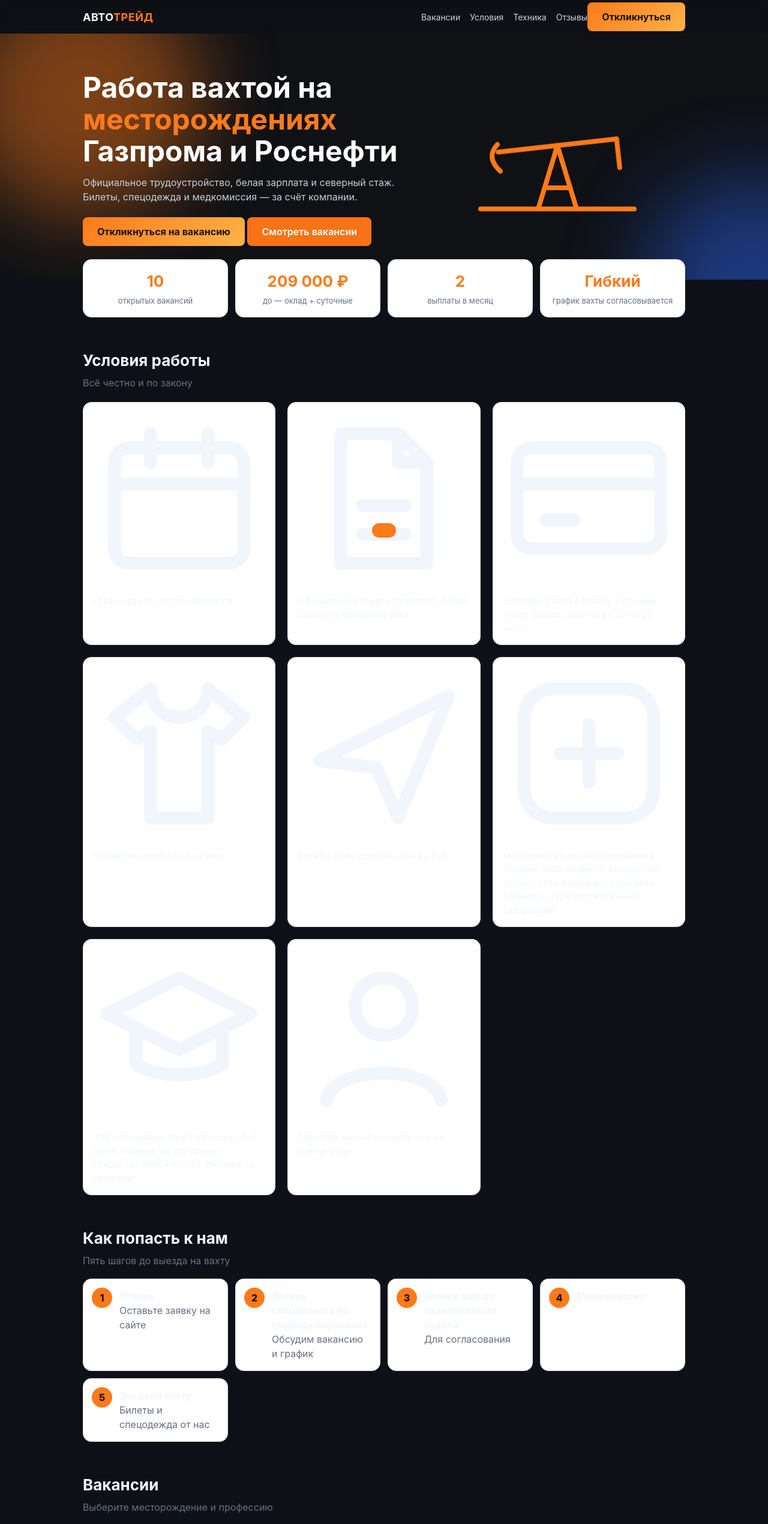
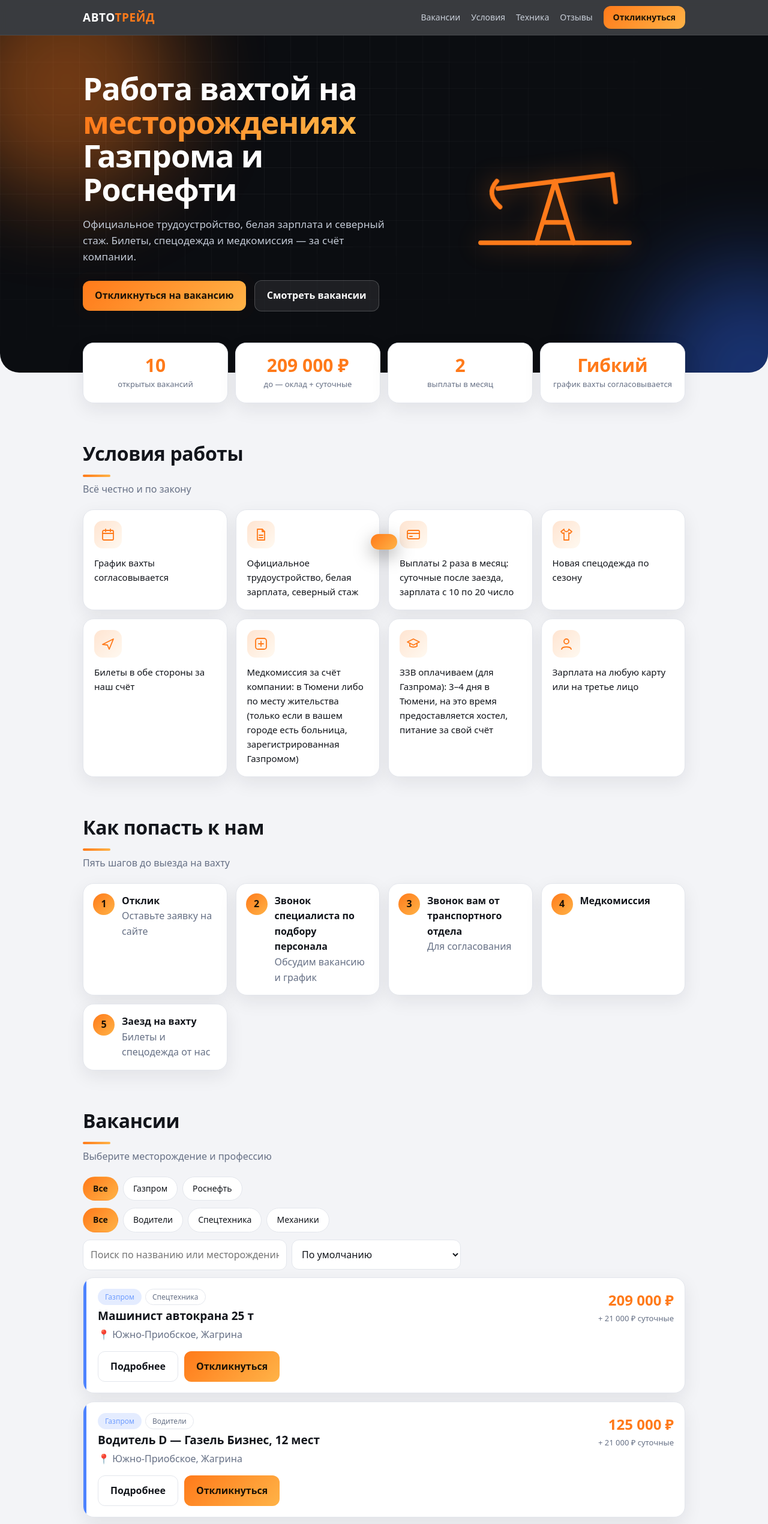
Before and after one commit to sosubb2-cpu/autotrade, a plain HTML site: page site/index.html in a window 1280 px wide. Shown: the top 2540 px of the page at 60% size. Drawn offline with Linux system fonts and the light colour scheme; no server answers.

Commit message:
Update style.css

```diff
--- a/site/style.css
+++ b/site/style.css
@@ -1,172 +1,75 @@
-:root{--bg:#f4f5f7;--card:#fff;--tx:#14171c;--mu:#667085;--bd:#e2e5ea;--ac:#ff7a1a;--ac2:#ffb347;box-sizing:border-box;padding-top:env(safe-area-inset-top,0px);padding-bottom:env(safe-area-inset-bottom,0px)}
-@media (prefers-color-scheme:dark){:root:not([data-theme="light"]){--bg:#0f1115;--card:#181b21;--tx:#eef0f4;--mu:#9aa3b2;--bd:#2a2f38;color-scheme:dark}}
-:root[data-theme="dark"]{--bg:#0f1115;--card:#181b21;--tx:#eef0f4;--mu:#9aa3b2;--bd:#2a2f38;color-scheme:dark}
-*{box-sizing:border-box}html{scroll-behavior:smooth}
-body{margin:0;background:var(--bg);color:var(--tx);font:16px/1.55 system-ui,-apple-system,"Segoe UI",Roboto,sans-serif}
+:root{--bg:#f3f4f7;--card:#fff;--tx:#12151b;--mu:#667085;--bd:#e3e6ec;--ac:#ff7a1a;--ac2:#ffb347;--r:18px;--sh:0 10px 30px rgba(20,24,40,.08);box-sizing:border-box;padding-top:env(safe-area-inset-top,0px);padding-bottom:env(safe-area-inset-bottom,0px)}
+@media (prefers-color-scheme:dark){:root:not([data-theme="light"]){--bg:#0d0f13;--card:#171a20;--tx:#eef0f4;--mu:#97a0b0;--bd:#262b34;--sh:0 10px 30px rgba(0,0,0,.35);color-scheme:dark}}
+:root[data-theme="dark"]{--bg:#0d0f13;--card:#171a20;--tx:#eef0f4;--mu:#97a0b0;--bd:#262b34;--sh:0 10px 30px rgba(0,0,0,.35);color-scheme:dark}
+*{box-sizing:border-box}html{scroll-behavior:smooth}html,body{max-width:100%;overflow-x:clip}
+body{margin:0;background:var(--bg);color:var(--tx);font:16px/1.6 system-ui,-apple-system,"Segoe UI",Roboto,sans-serif;-webkit-font-smoothing:antialiased}
 .w{max-width:1040px;margin:0 auto;padding:0 18px}
-#pr{position:fixed;left:0;top:0;height:3px;background:linear-gradient(90deg,var(--ac),var(--ac2));width:0;z-index:50}
-nav{position:sticky;top:0;z-index:40;background:rgba(15,17,21,.82);backdrop-filter:blur(10px);color:#fff;padding-top:env(safe-area-inset-top,0px)}
-nav .w{display:flex;justify-content:space-between;align-items:center;height:56px}
-nav b{font-size:18px;letter-spacing:.5px}nav b i{color:var(--ac);font-style:normal}
-nav a{color:#cfd4dc;text-decoration:none;margin-left:16px;font-size:14px}nav a:hover{color:var(--ac)}
-.hero{position:relative;overflow:hidden;background:#0f1115;color:#fff;padding:64px 0 56px}
-.blob{position:absolute;border-radius:50%;filter:blur(60px);opacity:.45;animation:fl 12s ease-in-out infinite alternate}
-.b1{width:360px;height:360px;background:#ff7a1a;left:-80px;top:-100px}.b2{width:300px;height:300px;background:#2f6bff;right:-60px;bottom:-120px;animation-delay:-5s}
-@keyframes fl{to{transform:translate(60px,40px) scale(1.2)}}
-.hero .w{position:relative;display:grid;grid-template-columns:1.3fr 1fr;gap:24px;align-items:center}
-.hero h1{font-size:clamp(28px,5vw,48px);line-height:1.1;margin:0 0 14px}.hero h1 span{color:var(--ac)}
-.hero p{color:#c9cfd9;max-width:520px;margin:0 0 22px}
-.pump{width:100%;max-width:320px;justify-self:center}.pump *{stroke:var(--ac);fill:none;stroke-width:5;stroke-linecap:round;stroke-linejoin:round}
+#pr{position:fixed;left:0;top:0;height:3px;background:linear-gradient(90deg,var(--ac),var(--ac2));width:0;z-index:60}
+nav{position:sticky;top:0;z-index:50;background:rgba(11,13,17,.8);-webkit-backdrop-filter:blur(14px);backdrop-filter:blur(14px);border-bottom:1px solid rgba(255,255,255,.07);color:#fff;padding-top:env(safe-area-inset-top,0px)}
+nav .w{display:flex;justify-content:space-between;align-items:center;height:58px}
+nav b{font-size:19px;letter-spacing:.6px}nav b i{color:var(--ac);font-style:normal}
+nav a{color:#c9cfd9;text-decoration:none;margin-left:18px;font-size:14px;transition:.2s}nav a:hover{color:var(--ac)}
+nav .btn{margin-left:18px}
+.hero{position:relative;overflow:hidden;isolation:isolate;background:#0b0d11;color:#fff;padding:60px 0 92px;border-radius:0 0 32px 32px}
+.hero:before{content:"";position:absolute;inset:0;z-index:-1;background-image:linear-gradient(rgba(255,255,255,.055) 1px,transparent 1px),linear-gradient(90deg,rgba(255,255,255,.055) 1px,transparent 1px);background-size:44px 44px;-webkit-mask-image:radial-gradient(ellipse at 25% 30%,#000,transparent 72%);mask-image:radial-gradient(ellipse at 25% 30%,#000,transparent 72%)}
+.blob{position:absolute;border-radius:50%;filter:blur(70px);opacity:.42;animation:fl 12s ease-in-out infinite alternate;z-index:-1}
+.b1{width:340px;height:340px;background:#ff7a1a;left:-90px;top:-110px}.b2{width:300px;height:300px;background:#2f6bff;right:-70px;bottom:-110px;animation-delay:-5s}
+@keyframes fl{to{transform:translate(50px,36px) scale(1.18)}}
+.hero .w{position:relative;display:grid;grid-template-columns:1.25fr 1fr;gap:28px;align-items:center}
+.hero h1{font-size:clamp(30px,7vw,52px);line-height:1.08;letter-spacing:-.02em;font-weight:800;margin:0 0 16px}
+.hero h1 span{background:linear-gradient(90deg,var(--ac),var(--ac2));-webkit-background-clip:text;background-clip:text;color:transparent}
+.hero p{color:#c3cad6;max-width:520px;margin:0 0 26px;font-size:17px}
+.hero a{text-decoration:none;display:inline-block}.hero .btn{margin:0 10px 10px 0}
+.hero .btn:not(.p){background:rgba(255,255,255,.08);color:#fff;border-color:rgba(255,255,255,.2)}
+.hero .btn.p{animation:pulse 2.6s infinite}@keyframes pulse{0%{box-shadow:0 0 0 0 rgba(255,122,26,.5)}70%{box-shadow:0 0 0 16px rgba(255,122,26,0)}100%{box-shadow:0 0 0 0 rgba(255,122,26,0)}}
+.pump{width:100%;max-width:310px;justify-self:center;filter:drop-shadow(0 0 20px rgba(255,122,26,.45))}.pump *{stroke:var(--ac);fill:none;stroke-width:5;stroke-linecap:round;stroke-linejoin:round}
 .beam{transform-origin:100px 46px;animation:rock 3s ease-in-out infinite alternate}@keyframes rock{from{transform:rotate(-9deg)}to{transform:rotate(9deg)}}
-.btn{font:inherit;cursor:pointer;border-radius:10px;border:1px solid var(--bd);background:var(--card);color:var(--tx);padding:10px 18px;transition:.2s}
-.btn.p{background:linear-gradient(135deg,var(--ac),var(--ac2));color:#1a1206;border:0;font-weight:700}.btn.p:hover{transform:translateY(-2px);box-shadow:0 8px 22px rgba(255,122,26,.4)}
-.stats{display:grid;grid-template-columns:repeat(auto-fit,minmax(150px,1fr));gap:12px;margin-top:-34px;position:relative}
-.st{background:var(--card);border:1px solid var(--bd);border-radius:14px;padding:16px;text-align:center}.st b{display:block;font-size:26px;color:var(--ac)}.st span{font-size:13px;color:var(--mu)}
-h2{font-size:26px;margin:52px 0 6px}.sub{color:var(--mu);margin:0 0 18px}
-.grid{display:grid;grid-template-columns:repeat(auto-fit,minmax(230px,1fr));gap:12px}
-.cond{background:var(--card);border:1px solid var(--bd);border-radius:14px;padding:16px;transition:.25s}.cond:hover{transform:translateY(-4px);border-color:var(--ac)}.cond i{font-size:26px;font-style:normal}.cond p{margin:6px 0 0;font-size:15px}
-.steps{display:grid;grid-template-columns:repeat(auto-fit,minmax(200px,1fr));gap:12px;counter-reset:s}.step{background:var(--card);border:1px solid var(--bd);border-radius:14px;padding:16px 16px 16px 60px;position:relative}
-.step:before{counter-increment:s;content:counter(s);position:absolute;left:14px;top:14px;width:34px;height:34px;border-radius:50%;background:var(--ac);color:#1a1206;font-weight:800;display:grid;place-items:center}
-.bar{display:flex;gap:8px;flex-wrap:wrap;align-items:center;margin-bottom:14px}.chip{padding:7px 14px;border-radius:20px;border:1px solid var(--bd);background:var(--card);color:var(--tx);cursor:pointer;font:inherit;font-size:14px;transition:.2s}
-.chip.on{background:var(--ac);border-color:var(--ac);color:#1a1206;font-weight:600}
-select,input,textarea{font:inherit;padding:10px;border-radius:10px;border:1px solid var(--bd);background:var(--card);color:var(--tx);width:100%}
+.btn{font:inherit;font-weight:600;cursor:pointer;border-radius:12px;border:1px solid var(--bd);background:var(--card);color:var(--tx);padding:12px 20px;transition:.2s}
+.btn.p{background:linear-gradient(135deg,var(--ac),var(--ac2));color:#1a1206;border:0}.btn.p:hover{transform:translateY(-2px);box-shadow:0 10px 24px rgba(255,122,26,.4)}
+.btn.sm{padding:8px 16px;font-size:14px}
+.stats{display:grid;grid-template-columns:repeat(4,1fr);gap:12px;margin-top:-50px;position:relative;z-index:2}
+.st{min-width:0;display:flex;flex-direction:column;justify-content:center;align-items:center;text-align:center;background:var(--card);border:1px solid var(--bd);border-radius:var(--r);padding:20px 12px;box-shadow:var(--sh)}
+.st b{font-size:clamp(22px,6vw,30px);line-height:1.15;color:var(--ac);overflow-wrap:anywhere}.st span{font-size:13px;color:var(--mu);margin-top:4px}
+h2{font-size:clamp(24px,5vw,32px);letter-spacing:-.01em;margin:58px 0 6px}
+h2:after{content:"";display:block;width:46px;height:4px;border-radius:4px;margin-top:10px;background:linear-gradient(90deg,var(--ac),var(--ac2))}
+.sub{color:var(--mu);margin:8px 0 20px}
+.grid{display:grid;grid-template-columns:repeat(auto-fit,minmax(240px,1fr));gap:14px}
+.cond{background:var(--card);border:1px solid var(--bd);border-radius:var(--r);padding:18px;transition:.25s;box-shadow:var(--sh)}.cond:hover{transform:translateY(-4px);border-color:var(--ac)}
+.cond i{display:grid;place-items:center;width:46px;height:46px;border-radius:14px;margin-bottom:12px;color:var(--ac);background:linear-gradient(135deg,rgba(255,122,26,.2),rgba(255,179,71,.08))}.cond i svg{width:24px;height:24px}
+.cond p{margin:0;font-size:15px}
+.steps{display:grid;grid-template-columns:repeat(auto-fit,minmax(210px,1fr));gap:14px;counter-reset:s}
+.step{background:var(--card);border:1px solid var(--bd);border-radius:var(--r);padding:16px 16px 16px 64px;position:relative;box-shadow:var(--sh)}
+.step:before{counter-increment:s;content:counter(s);position:absolute;left:16px;top:16px;width:36px;height:36px;border-radius:50%;background:linear-gradient(135deg,var(--ac),var(--ac2));color:#1a1206;font-weight:800;display:grid;place-items:center}
+.bar{display:flex;gap:8px;flex-wrap:wrap;align-items:center;margin-bottom:12px}
+#f1,#f2{flex-wrap:nowrap;overflow-x:auto;scrollbar-width:none}#f1::-webkit-scrollbar,#f2::-webkit-scrollbar{display:none}
+.chip{flex:none;padding:8px 16px;border-radius:22px;border:1px solid var(--bd);background:var(--card);color:var(--tx);cursor:pointer;font:inherit;font-size:14px;transition:.2s}
+.chip.on{background:linear-gradient(135deg,var(--ac),var(--ac2));border-color:transparent;color:#1a1206;font-weight:700}
+select,input,textarea{font:inherit;padding:12px;border-radius:12px;border:1px solid var(--bd);background:var(--card);color:var(--tx);width:100%}
+select:focus,input:focus,textarea:focus{outline:2px solid var(--ac);outline-offset:1px}
 .bar select{width:auto}
-.v{background:var(--card);border:1px solid var(--bd);border-radius:16px;padding:18px;margin-bottom:12px;transition:.25s}.v:hover{border-color:var(--ac);box-shadow:0 8px 28px rgba(0,0,0,.12)}
+.v{position:relative;overflow:hidden;background:var(--card);border:1px solid var(--bd);border-radius:var(--r);padding:18px 18px 18px 24px;margin-bottom:14px;transition:.25s;box-shadow:var(--sh)}
+.v:before{content:"";position:absolute;left:0;top:0;bottom:0;width:5px;background:var(--ac)}.v:has(.tg.g):before{background:#4d83ff}
+.v:hover{border-color:var(--ac);transform:translateY(-2px)}
 .top{display:flex;justify-content:space-between;gap:14px;flex-wrap:wrap;align-items:flex-start}
-.v h3{margin:4px 0 6px;font-size:19px}.sal{text-align:right}.sal b{font-size:22px;color:var(--ac)}.sal div{font-size:13px;color:var(--mu)}
-.tg{display:inline-block;font-size:12px;padding:2px 10px;border-radius:20px;border:1px solid var(--bd);margin:0 6px 4px 0;color:var(--mu)}.tg.g{background:rgba(47,107,255,.14);color:#6c9bff;border-color:transparent}.tg.r{background:rgba(255,122,26,.16);color:var(--ac);border-color:transparent}
+.v h3{margin:6px 0 6px;font-size:19px;line-height:1.3}.sal{text-align:right}.sal b{font-size:24px;color:var(--ac);white-space:nowrap}.sal div{font-size:13px;color:var(--mu)}
+.tg{display:inline-block;font-size:12px;padding:3px 11px;border-radius:20px;border:1px solid var(--bd);margin:0 6px 4px 0;color:var(--mu)}
+.tg.g{background:rgba(77,131,255,.15);color:#6f9dff;border-color:transparent}.tg.r{background:rgba(255,122,26,.16);color:var(--ac);border-color:transparent}
 .more{display:grid;grid-template-rows:0fr;transition:grid-template-rows .35s}.more>div{overflow:hidden}.v.open .more{grid-template-rows:1fr}
-.more ul{margin:12px 0 0;padding-left:18px;color:var(--mu);font-size:15px}.acts{display:flex;gap:8px;margin-top:12px;flex-wrap:wrap}
-.reveal{opacity:0;transform:translateY(24px);transition:opacity .6s,transform .6s}.reveal.in{opacity:1;transform:none}
-.card{background:var(--card);border:1px solid var(--bd);border-radius:14px;padding:16px;margin-bottom:10px}
-.mu{color:var(--mu)}
-dialog{border:1px solid var(--bd);border-radius:16px;background:var(--card);color:var(--tx);max-width:440px;width:92%;padding:22px;animation:pop .25s}dialog::backdrop{background:rgba(0,0,0,.6);backdrop-filter:blur(3px)}
-@keyframes pop{from{opacity:0;transform:scale(.94)}}
-label{font-size:13px;color:var(--mu)}dialog input,dialog select{margin:3px 0 12px}
-.toast{position:fixed;left:50%;bottom:24px;transform:translate(-50%,120px);background:var(--ac);color:#1a1206;padding:12px 20px;border-radius:12px;font-weight:600;transition:.4s;z-index:90;max-width:90%}.toast.s{transform:translate(-50%,0)}
-footer{margin-top:60px;background:#0f1115;color:#9aa3b2;text-align:center;padding:28px 18px}
-@media(max-width:720px){.hero .w{grid-template-columns:1fr}.pump{max-width:200px}nav a{display:none}.sal{text-align:left}}
+.more ul{margin:14px 0 0;padding-left:20px;color:var(--mu);font-size:15px}.more li{margin-bottom:4px}
+.acts{display:flex;gap:10px;margin-top:14px;flex-wrap:wrap}
+.reveal{opacity:0;transform:translateY(26px);transition:opacity .6s,transform .6s}.reveal.in{opacity:1;transform:none}
+.card{background:var(--card);border:1px solid var(--bd);border-radius:var(--r);padding:16px;margin-bottom:12px;box-shadow:var(--sh)}
+.mu{color:var(--mu)}.tg+h3{margin-top:2px}
+dialog{border:1px solid var(--bd);border-radius:22px;background:var(--card);color:var(--tx);max-width:440px;width:92%;padding:24px;animation:pop .28s}dialog::backdrop{background:rgba(0,0,0,.6);-webkit-backdrop-filter:blur(4px);backdrop-filter:blur(4px)}
+@keyframes pop{from{opacity:0;transform:translateY(24px) scale(.97)}}
+label{font-size:13px;color:var(--mu)}dialog input,dialog select{margin:4px 0 14px}
+.toast{position:fixed;left:50%;bottom:24px;transform:translate(-50%,140px);background:linear-gradient(135deg,var(--ac),var(--ac2));color:#1a1206;padding:13px 22px;border-radius:14px;font-weight:700;transition:.4s;z-index:90;max-width:90%;box-shadow:0 10px 30px rgba(0,0,0,.35)}.toast.s{transform:translate(-50%,0)}
+footer{margin-top:64px;background:#0b0d11;color:#97a0b0;text-align:center;padding:30px 18px;border-radius:32px 32px 0 0}
+@media(max-width:720px){
+.hero{padding:40px 0 84px}.hero .w{grid-template-columns:1fr;gap:20px}.pump{max-width:190px}
+.hero a{display:block}.hero .btn{width:100%;margin-right:0}
+nav a{display:none}nav .btn{margin-left:0}
+.stats{grid-template-columns:1fr 1fr}.sal{text-align:left}
+dialog{width:100%;max-width:none;margin:auto 0 0;border-radius:24px 24px 0 0;padding-bottom:calc(24px + env(safe-area-inset-bottom,0px))}
+.acts .btn.p{flex:1}}
 @media(prefers-reduced-motion:reduce){*{animation:none!important;transition:none!important}.reveal{opacity:1;transform:none}}
-
-
-
-
-/* ==========================================
-ОСНОВНЫЕ СТИЛИ И СБРОС (BASE & RESET)
-========================================== */
-￼ {
-margin: 0;
-padding: 0;
-box-sizing: border-box;
-word-wrap: break-word;
-overflow-wrap: break-word;
-}
-body {
-font-family: -apple-system, BlinkMacSystemFont, "Segoe UI", Roboto, Helvetica, Arial, sans-serif;
-background-color: #0d1117;
-color: #f0f6fc;
-line-height: 1.5;
--webkit-font-smoothing: antialiased;
-}
-/* Контейнеры */
-.container {
-width: 100%;
-max-width: 1200px;
-margin: 0 auto;
-padding: 0 20px;
-}
-/* ==========================================
-КАРТОЧКИ И СЕТКИ (GRIDS & CARDS)
-========================================== */
-.grid,
-.stats-grid,
-.features-grid {
-display: grid;
-grid-template-columns: repeat(auto-fit, minmax(250px, 1fr));
-gap: 20px;
-margin: 20px 0;
-}
-.card,
-.stat-card,
-.feature-card {
-background: #161b22;
-border: 1px solid #30363d;
-border-radius: 12px;
-padding: 24px;
-display: flex;
-flex-direction: column;
-justify-content: space-between;
-transition: transform 0.2s ease, border-color 0.2s ease;
-}
-.card:hover,
-.stat-card:hover {
-border-color: #f97316;
-}
-/* Заголовки и текст внутри карточек */
-.card h2, .card h3,
-.stat-card h2, .stat-card h3 {
-color: #f97316;
-font-size: 1.5rem;
-font-weight: 700;
-margin-bottom: 10px;
-line-height: 1.25;
-}
-.card p, .stat-card p {
-color: #8b949e;
-font-size: 0.95rem;
-}
-/* Кнопки */
-.btn, button {
-display: inline-flex;
-align-items: center;
-justify-content: center;
-background-color: #f97316;
-color: #ffffff;
-font-weight: 600;
-padding: 12px 24px;
-border-radius: 8px;
-border: none;
-cursor: pointer;
-text-decoration: none;
-transition: background-color 0.2s;
-}
-.btn:hover, button:hover {
-background-color: #ea580c;
-}
-/* ==========================================
-МОБИЛЬНАЯ АДАПТАЦИЯ (RESPONSIVE FOR PHONES)
-========================================== */
-@media (max-width: 768px) {
-.container {
-padding: 0 16px;
-}
-/* Переводим все сетки строго в 1 колонку */
-.grid,
-.stats-grid,
-.features-grid {
-grid-template-columns: 1fr !important;
-gap: 14px !important;
-}
-/* Уменьшаем размеры карточек и отступы */
-.card,
-.stat-card,
-.feature-card {
-padding: 16px !important;
-}
-/* Авто-подгонка шрифта, чтобы текст "График вахты согласовывается" не вылезал */
-.card h2, .card h3,
-.stat-card h2, .stat-card h3,
-.stat-card .value {
-font-size: 1.2rem !important;
-line-height: 1.3 !important;
-hyphens: auto;
-}
-/* Регулировка баннеров и кнопок */
-.hero-title {
-font-size: 1.75rem !important;
-}
-.btn, button {
-width: 100%;
-padding: 14px;
-}
-}
```
